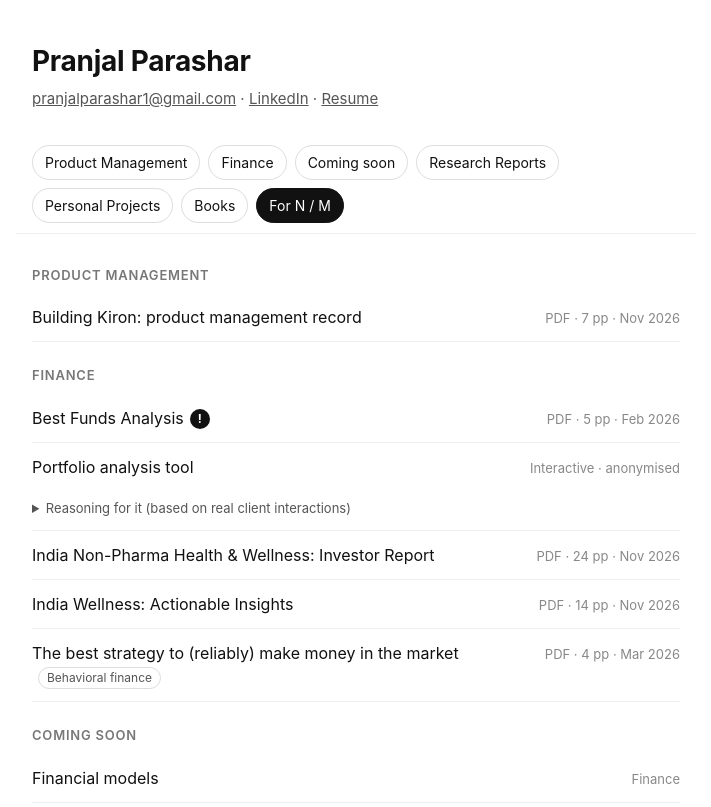
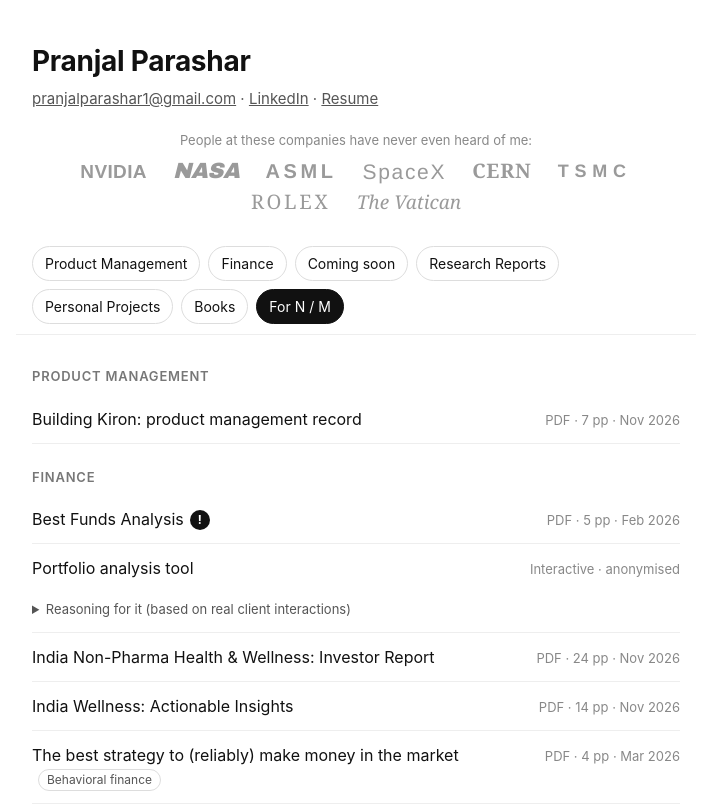
Before and after one commit to pranjalparashar1/work, a plain HTML site: page index.html in a window 1280 px wide. Shown: the top 807 px of the page, without its empty margins (284-995 px from the left). Drawn offline with Linux system fonts and the light colour scheme.

Commit message:
Add joke 'never heard of me' logo bar and lion meme footer
Co-Authored-By: Claude Opus 5.5 <noreply@anthropic.com>
Claude-Session: https://claude.ai/code/session_01UZxfX26XUoj4qB2D9KcPPC

```diff
--- a/index.html
+++ b/index.html
@@ -69,6 +69,20 @@
   .ideas details[open] summary::after{content:"\2212"}
   .ideas ul{list-style:disc;margin:0 0 12px;padding:0 0 0 46px;color:#333;font-size:14px}
   .ideas ul li{display:list-item;padding:2px 0;border:0}
+  .proof{margin:20px 0 0;text-align:center}
+  .proof p{margin:0 0 10px;color:#888;font-size:13px}
+  .logos{display:flex;flex-wrap:wrap;justify-content:center;align-items:center;gap:10px 26px;color:#9a9a9a;user-select:none}
+  .logos span{line-height:1;white-space:nowrap}
+  .l1{font:800 19px/1 Arial,Helvetica,sans-serif;letter-spacing:.02em}
+  .l2{font:italic 900 22px/1 "Arial Black",Arial,sans-serif;letter-spacing:-.02em}
+  .l3{font:700 20px/1 Helvetica,Arial,sans-serif;letter-spacing:.18em}
+  .l4{font:300 21px/1 Helvetica,Arial,sans-serif;letter-spacing:.08em}
+  .l5{font:600 20px/1 Georgia,"Times New Roman",serif;letter-spacing:.04em}
+  .l6{font:700 18px/1 Helvetica,Arial,sans-serif;letter-spacing:.32em}
+  .l7{font:400 20px/1 Georgia,"Times New Roman",serif;letter-spacing:.14em}
+  .l8{font:italic 400 19px/1 Georgia,"Times New Roman",serif}
+  .bts{padding-top:48px}
+  .bts img{display:block;width:100%;height:auto;border-radius:12px}
   @media (max-width:480px){li{flex-direction:column;gap:2px}}
 </style>
 </head>
@@ -80,6 +94,20 @@
     <a href="https://www.linkedin.com/in/pranjalparashar1" target="_blank" rel="noopener">LinkedIn</a> ·
     <a href="files/Pranjal_Parashar_Resume.pdf" target="_blank" rel="noopener">Resume</a>
   </p>
+
+  <div class="proof" aria-label="Joke social proof">
+    <p>People at these companies have never even heard of me:</p>
+    <div class="logos">
+      <span class="l1">NVIDIA</span>
+      <span class="l2">NASA</span>
+      <span class="l3">ASML</span>
+      <span class="l4">SpaceX</span>
+      <span class="l5">CERN</span>
+      <span class="l6">TSMC</span>
+      <span class="l7">ROLEX</span>
+      <span class="l8">The Vatican</span>
+    </div>
+  </div>
 
   <nav>
     <a href="#pm">Product Management</a>
@@ -166,6 +194,10 @@
       </ul>
     </details>
   </section>
+  <section class="bts" id="bts">
+    <h2>Behind the scenes of any vibecode</h2>
+    <img src="media/lion.jpg" width="1170" height="675" loading="lazy" alt="Meme: a stern lion, captioned 'The lion is requesting another review on' a pull request showing +17,219 −2,966 lines changed.">
+  </section>
 </main>
 <dialog id="nm" aria-labelledby="nm-t">
   <div class="dh"><h2 id="nm-t">For N / M</h2><button class="x" type="button" aria-label="Close" data-close>&times;</button></div>
```
Also changed, not shown: media/lion.jpg (added).
